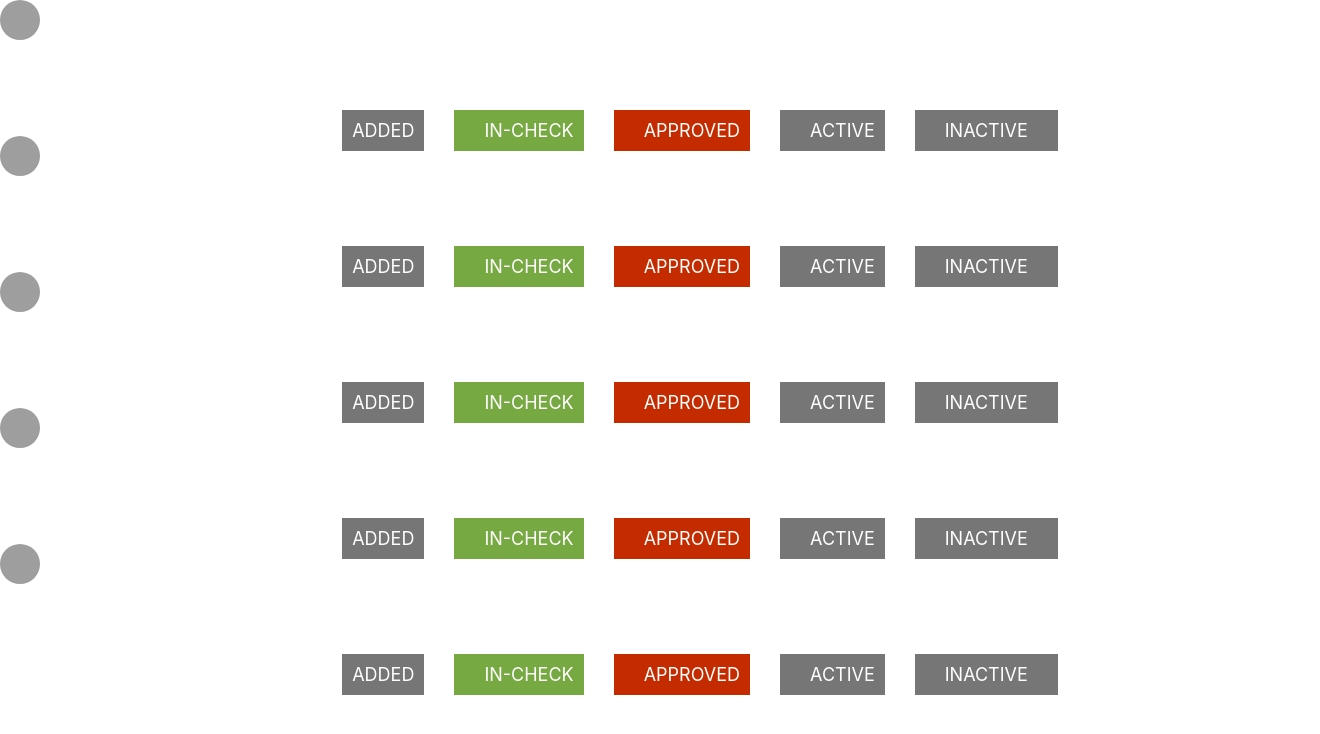
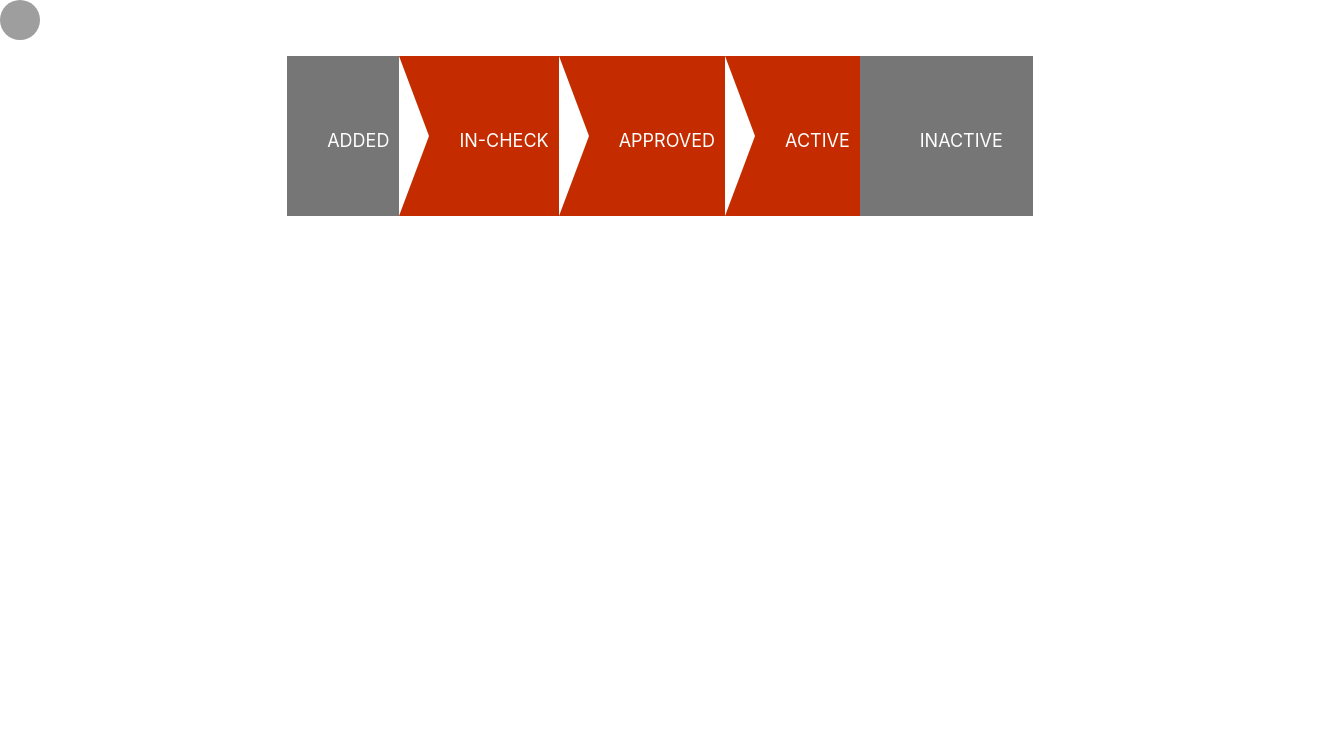
Before and after one commit to ikapeykin/frontend-challenge, a React (Create React App) app: page / in a window 1280 px wide. Shown: the top 734 px of the page, 1320 px wide, since content can reach past the window. Built offline with nearby package versions, Linux system fonts and the light colour scheme; grey boxes are pictures that could not be loaded.

Commit message:
Developed easy solution of row borders

```diff
--- a/src/api/mocked.ts
+++ b/src/api/mocked.ts
@@ -3,10 +3,10 @@ import {Status} from "../model/status";
 
 export const usersMockData: User[] = [
     {id: 1, name: "Lev Joe", avatar_url: "https://cdn.fakercloud.com/avatars/nilshelmersson_128.jpg", status: Status.ADDED},
-    {id: 2, name: "Dav Poe", avatar_url: "https://cdn.fakercloud.com/avatars/claudioguglieri_128.jpg", status: Status.INCHECK},
-    {id: 3, name: "Alex Toe", avatar_url: "https://cdn.fakercloud.com/avatars/robinlayfield_128.jpg", status: Status.APPROVED},
-    {id: 4, name: "Beer Poul", avatar_url: "https://cdn.fakercloud.com/avatars/creartinc_128.jpg", status: Status.ACTIVE},
-    {id: 5, name: "Brent Mots", avatar_url: "https://cdn.fakercloud.com/avatars/cadikkara_128.jpg", status: Status.INACTIVE},
+    // {id: 2, name: "Dav Poe", avatar_url: "https://cdn.fakercloud.com/avatars/claudioguglieri_128.jpg", status: Status.INCHECK},
+    // {id: 3, name: "Alex Toe", avatar_url: "https://cdn.fakercloud.com/avatars/robinlayfield_128.jpg", status: Status.APPROVED},
+    // {id: 4, name: "Beer Poul", avatar_url: "https://cdn.fakercloud.com/avatars/creartinc_128.jpg", status: Status.ACTIVE},
+    // {id: 5, name: "Brent Mots", avatar_url: "https://cdn.fakercloud.com/avatars/cadikkara_128.jpg", status: Status.INACTIVE},
 ];
 
 export const getEmployees = () => {
--- a/src/components/statusBar.css
+++ b/src/components/statusBar.css
@@ -1,25 +1,18 @@
-/*https://codepen.io/fskirschbaum/pen/vKChz*/
-
-.statusBar {
+#testStatus {
     position: relative;
-    display: block;
-    height: 80px;
+    width: auto;
+    height: 140px;
     left: 40px;
 }
 
-.statusBarList .statusBarElement {
-    list-style: none;
-}
-
-.statusBarElement {
+.testStatus li {
     position: relative;
     text-indent: 30px;
     height: 140px;
-    width: 120px;
     background-color: #767676;
+    display: inline-block;
     zoom: 1;
-    display: inline;
-    margin-left: 30px;
+    *display: inline;
     padding: 10px 10px 10px 30px;
     color: white;
     font-size: 18px;
@@ -27,7 +20,11 @@
     line-height: 150px;
 }
 
-.firstBarElement:after .secondBarElement:after .thirdBarElement:after {
+ul.testStatus {
+    list-style: none;
+}
+
+li.testStatus:first-child:after, li.testStatusGood:after, li.testStatusNoGood:after {
     content: "";
     position: absolute;
     width: 0;
@@ -38,7 +35,19 @@
     margin: -10px 90px 0 10px;
 }
 
-.lastBarElement:before .secondBarElement:before .thirdBarElement:before {
+/*li.testStatus:last-child:before, li.testStatusNoGood:before {*/
+/*    content: "";*/
+/*    position: absolute;*/
+/*    width: 0;*/
+/*    height: 0;*/
+/*    left: 0;*/
+/*    border-top: 80px solid transparent;*/
+/*    border-left: 30px solid white;*/
+/*    border-bottom: 80px solid transparent;*/
+/*    margin: -10px 0px 0 0px; */
+/*}*/
+
+li.testStatusNoGood:before {
     content: "";
     position: absolute;
     width: 0;
@@ -50,27 +59,19 @@
     margin: -10px 0px 0 0px;
 }
 
-.firstBarElement {
+li.testStatus:first-child {
     padding-left: 10px;
     margin-left: 0;
 }
 
-.lastBarElement {
+li.testStatus:last-child {
     padding-right: 30px;
 }
 
-.secondBarElement {
-    background-color: #77a942;
-}
-
-.secondBarElement:after {
-    border-left: 30px solid #77a942;
-}
-
-.thirdBarElement {
+li.testStatusNoGood {
     background-color: #c42c00;
 }
 
-.thirdBarElementLafter {
+li.testStatusNoGood:after {
     border-left: 30px solid #c42c00;
 }
--- a/src/components/statusBar.tsx
+++ b/src/components/statusBar.tsx
@@ -7,14 +7,23 @@ interface StatusBarProps {
 }
 
 export const StatusBar = ({status}: StatusBarProps) => {
+    console.log(Status[status]);
+
     return (
         <div className="statusBar">
-            <ul className="statusBarList">
-                <li className="statusBarElement firstBarElement">ADDED</li>
-                <li className="statusBarElement secondBarElement">IN-CHECK</li>
-                <li className="statusBarElement thirdBarElement">APPROVED</li>
-                <li className="statusBarElement fourthBarElement">ACTIVE</li>
-                <li className="statusBarElement lastBarElement">INACTIVE</li>
+            {/*<ul className="statusBarList">*/}
+            {/*    <li className="statusBarElement firstStatusBarElement">ADDED</li>*/}
+            {/*    <li className="statusBarElement middleStatusBarElement">IN-CHECK</li>*/}
+            {/*    <li className="statusBarElement middleStatusBarElement">APPROVED</li>*/}
+            {/*    <li className="statusBarElement middleStatusBarElement">ACTIVE</li>*/}
+            {/*    <li className="statusBarElement lastStatusBarElement">INACTIVE</li>*/}
+            {/*</ul>*/}
+            <ul className="testStatus">
+                <li className="testStatus">ADDED</li>
+                <li className="testStatusNoGood">IN-CHECK</li>
+                <li className="testStatusNoGood">APPROVED</li>
+                <li className="testStatusNoGood">ACTIVE</li>
+                <li className="testStatus">INACTIVE</li>
             </ul>
         </div>
     )
```
